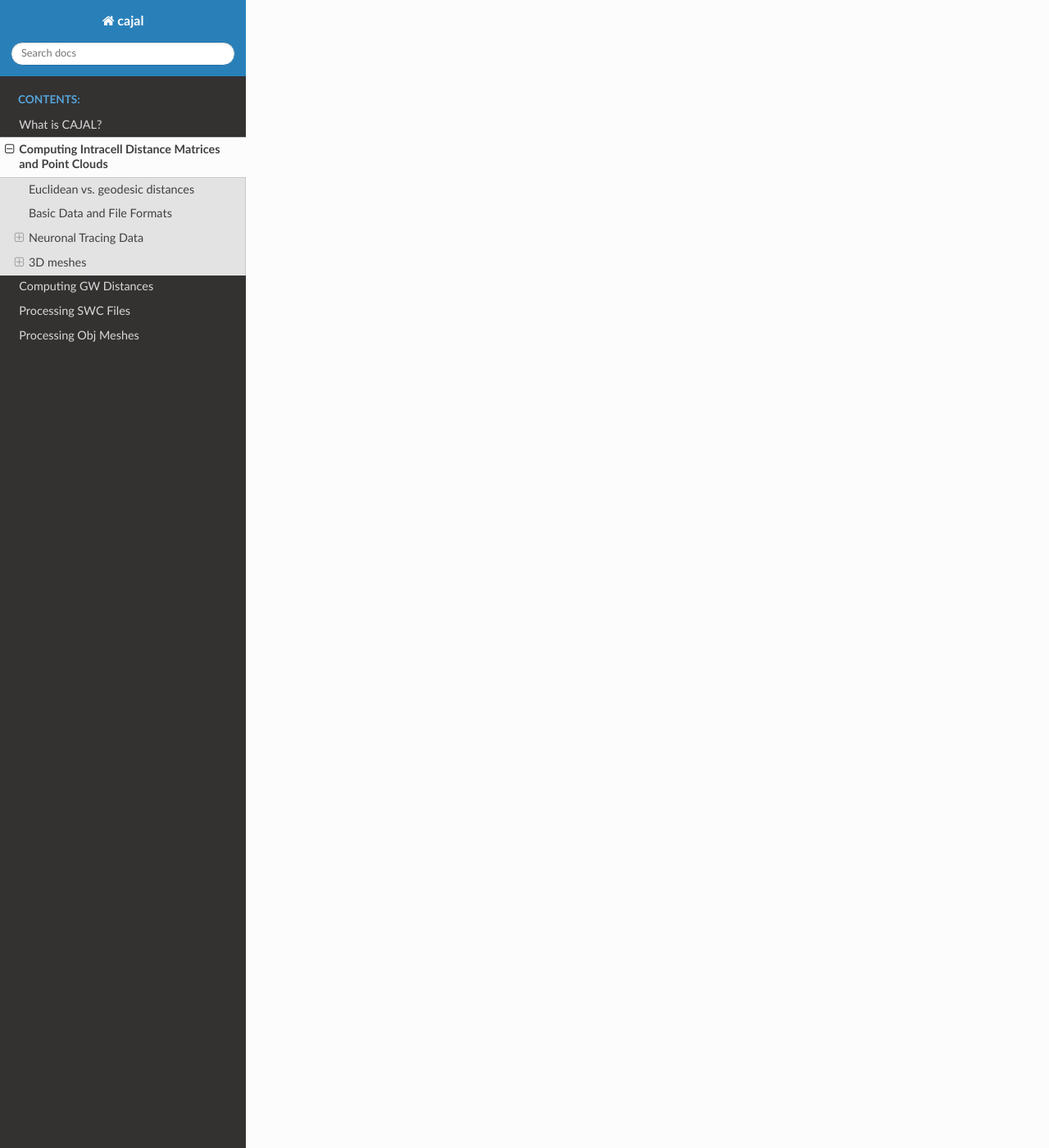
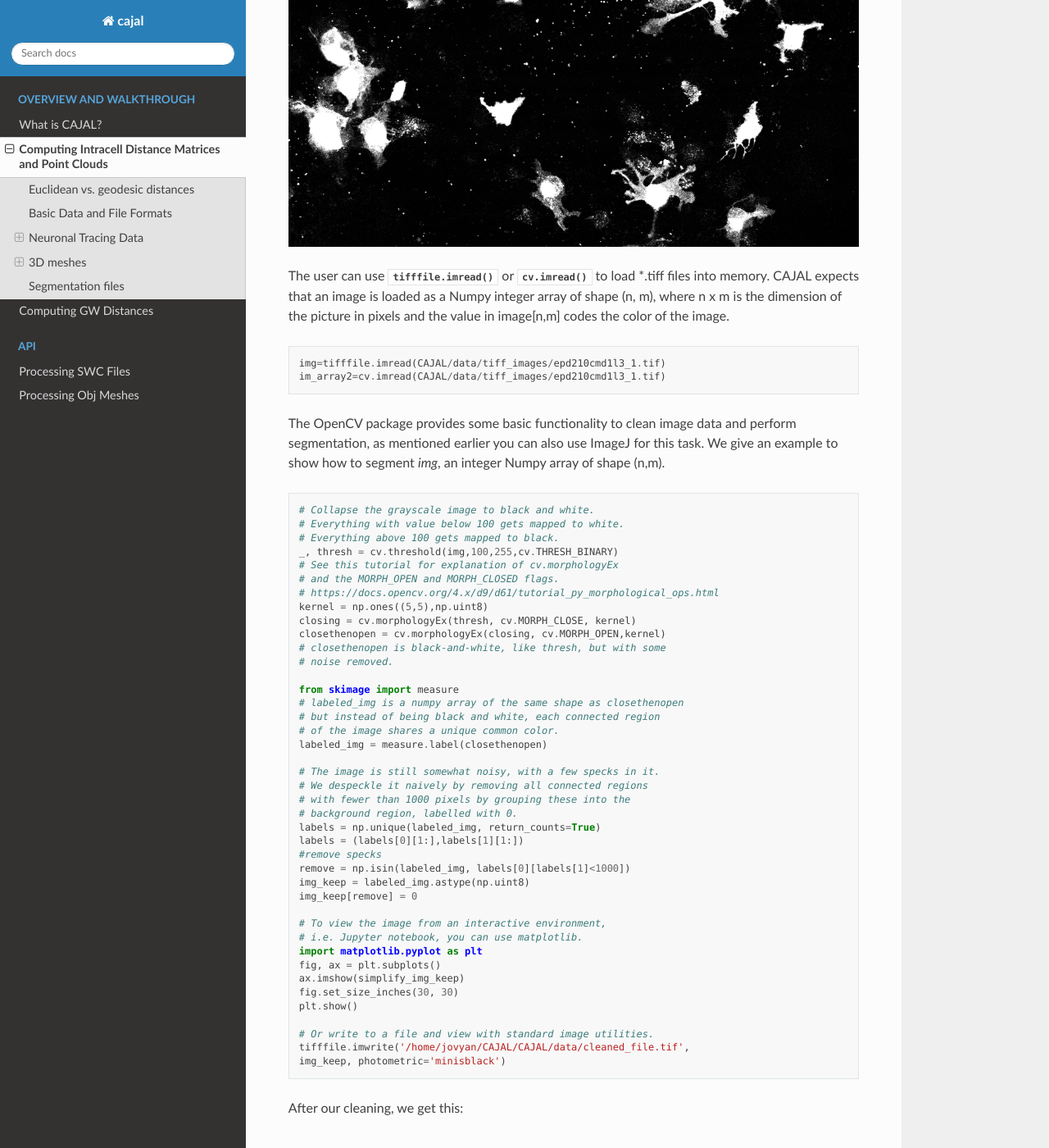
Before and after one commit to CamaraLab/CAJAL, a Sphinx documentation site: the page built from docs/computing-intracell-distance-matrices.rst, in a window 1280 px wide and 1400 px high, scrolled down 6036 px. Shown: the whole window at 82% size. Built offline with Sphinx 7.4.7 and the Read the Docs theme 2.0.0, drawn with Linux system fonts in a browser that asks for light colours; some of the changed text lies outside the part shown.

Commit message:
Added a segmentation walkthrough to segmentation files.

```diff
--- a/docs/computing-intracell-distance-matrices.rst
+++ b/docs/computing-intracell-distance-matrices.rst
@@ -256,3 +256,88 @@ but it makes it easier to parallelize and not fill the memory)
 			    method="heat",
 			    connect=False,
 			    num_cores=8)
+
+Segmentation files
+-------------------
+
+`Image segmentation <https://en.wikipedia.org/wiki/Image_segmentation>`_ is the
+process of separating an image into distinct components to simplify
+representations of objects. `Morphological segmentation
+<https://www.sciencedirect.com/science/article/abs/pii/104732039090014M>`_
+refers to image segmentation based on morphology.
+
+There are existing tools available to the user to segment an image, see for
+example the `ImageJ/Fiji Morphological Segmentation plugin
+<https://www.youtube.com/watch?v=gF4nhq7I2Eo>`_. (If you are unfamiliar with
+image segmentation, the linked YouTube video is only 6 minutes long and is a
+helpful introduction.) CAJAL provides tools to sample from the cell boundaries
+of segmented image files, such as the image provided at the
+`5:20 mark of the above video <https://youtu.be/gF4nhq7I2Eo?t=320>`_.
+
+Suppose that the user has a collection of \*.tiff files such as the following
+(from CAJAL/data/tiff_images/epd210cmd1l3_1.tif)
+
+.. image:: images/epd210cmd1l3_1.png
+
+The user can use :func:`tifffile.imread` or :func:`cv.imread` to load \*.tiff
+files into memory. CAJAL expects that an image is loaded as a Numpy integer array of
+shape (n, m), where n x m is the dimension of the picture in pixels and the
+value in image[n,m] codes the color of the image.
+
+.. code-block:: python
+
+		img=tifffile.imread(CAJAL/data/tiff_images/epd210cmd1l3_1.tif)
+		im_array2=cv.imread(CAJAL/data/tiff_images/epd210cmd1l3_1.tif)
+
+The OpenCV package provides some basic functionality to clean image data and
+perform segmentation, as mentioned earlier you can also use ImageJ for this
+task. We give an example to show how to segment `img`, an integer Numpy array
+of shape (n,m).
+
+.. code-block:: python
+
+                # Collapse the grayscale image to black and white.
+		# Everything with value below 100 gets mapped to white.
+		# Everything above 100 gets mapped to black.
+		_, thresh = cv.threshold(img,100,255,cv.THRESH_BINARY)
+		# See this tutorial for explanation of cv.morphologyEx
+                # and the MORPH_OPEN and MORPH_CLOSED flags.
+		# https://docs.opencv.org/4.x/d9/d61/tutorial_py_morphological_ops.html
+		kernel = np.ones((5,5),np.uint8)
+                closing = cv.morphologyEx(thresh, cv.MORPH_CLOSE, kernel)
+		closethenopen = cv.morphologyEx(closing, cv.MORPH_OPEN,kernel)
+		# closethenopen is black-and-white, like thresh, but with some
+		# noise removed.
+
+		from skimage import measure
+		# labeled_img is a numpy array of the same shape as closethenopen
+                # but instead of being black and white, each connected region
+		# of the image shares a unique common color.
+		labeled_img = measure.label(closethenopen)
+
+		# The image is still somewhat noisy, with a few specks in it.
+		# We despeckle it naively by removing all connected regions
+		# with fewer than 1000 pixels by grouping these into the
+		# background region, labelled with 0.
+		labels = np.unique(labeled_img, return_counts=True)
+		labels = (labels[0][1:],labels[1][1:])
+		#remove specks
+		remove = np.isin(labeled_img, labels[0][labels[1]<1000])
+		img_keep = labeled_img.astype(np.uint8)
+		img_keep[remove] = 0
+
+		# To view the image from an interactive environment,
+		# i.e. Jupyter notebook, you can use matplotlib.
+		import matplotlib.pyplot as plt
+		fig, ax = plt.subplots()
+		ax.imshow(simplify_img_keep)
+		fig.set_size_inches(30, 30)
+		plt.show()
+
+		# Or write to a file and view with standard image utilities.
+		tifffile.imwrite('/home/jovyan/CAJAL/CAJAL/data/cleaned_file.tif',
+		img_keep, photometric='minisblack')
+
+After our cleaning, we get this:
+
+.. image:: images/cleanedfile.png
```
Also changed, not shown: docs/computing-gw-distances.rst (+0 -19 lines), docs/index.rst (+7 -1 lines), docs/images/cleanedfile.png (added), docs/images/epd210cmd1l3_1.png (added).
